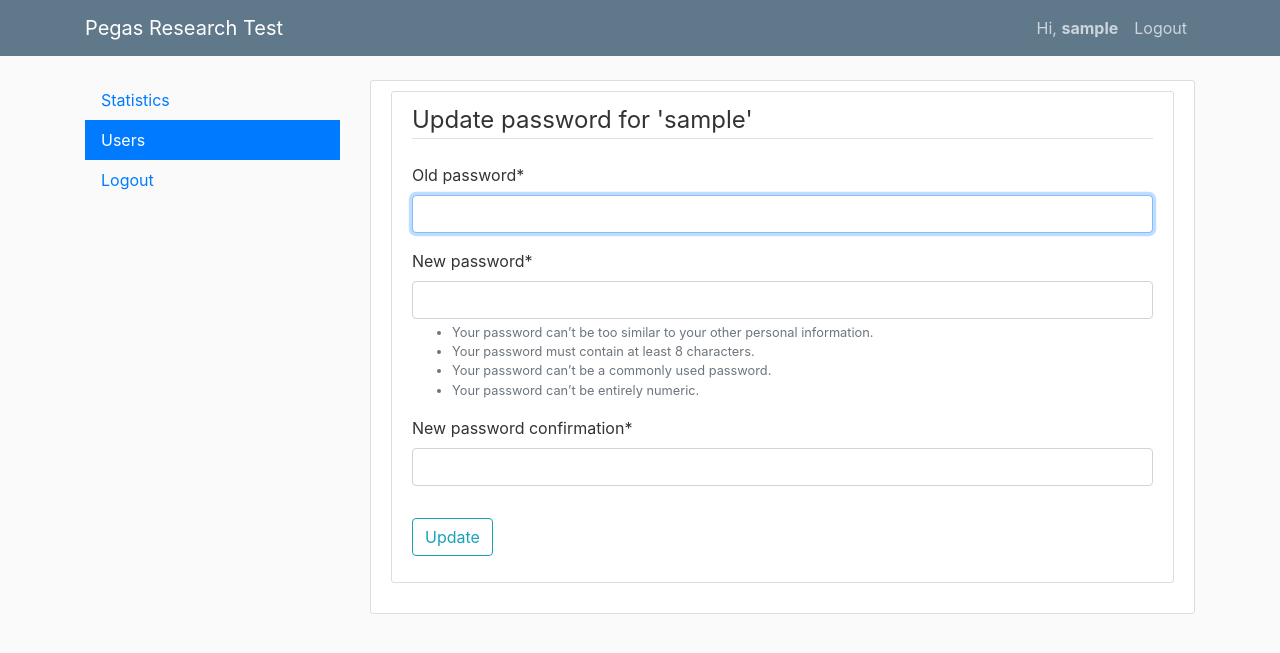
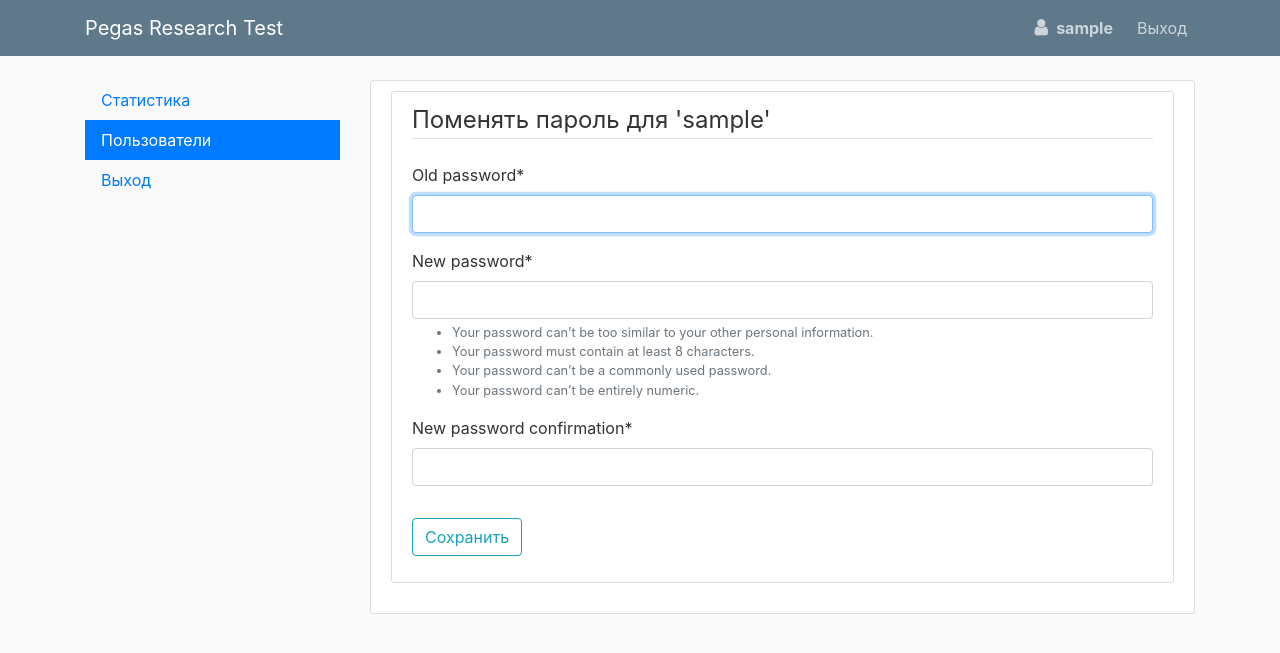
Before and after one commit to chernetsky/pegas-research-test, a Django app: page /user/1/update/ in a window 1280 px wide. Shown: the top 653 px of the page. Run offline with Django 3.2, Linux system fonts and the light colour scheme; the visitor is signed in with stand-in values (Sample User, id 1); data comes from the database, SQL or seed files in the repository; some libraries are stand-ins or nearby versions.

Commit message:
Translations

```diff
--- a/pegasResearchTest/data/static/data/main.css
+++ b/pegasResearchTest/data/static/data/main.css
@@ -31,6 +31,10 @@ body {
   #greeting {
     color: #cbd5db;
   }
+  #greeting .user {
+      font-size: 19px;
+      font-style: normal;
+  }
 
   .content-section {
     background: #ffffff;
--- a/pegasResearchTest/data/templates/data/about.html
+++ /dev/null
@@ -1,4 +0,0 @@
-{% extends 'data/base.html' %}
-{% block content %}
-    <h1>About</h1>>
-{% endblock %}
--- a/pegasResearchTest/data/templates/data/base.html
+++ b/pegasResearchTest/data/templates/data/base.html
@@ -35,12 +35,11 @@
                     <!-- Navbar Right Side -->
                     <div class="navbar-nav">
                         {% if user.is_authenticated %}
-                        <span class="nav-item nav-link" id="greeting">Hi, <b>{{ user.username }}</b></span>
-                        <a class="nav-item nav-link" href="{% url 'logout' %}">Logout</a>
+                        <span class="nav-item nav-link mr-2" id="greeting"><i class="user fa fa-user mr-2"></i><b>{{ user.username }}</b></span>
+                        <a class="nav-item nav-link" href="{% url 'logout' %}">Выход</a>
                         {% else %}
-                        <a class="nav-item nav-link" href="{% url 'login' %}">Login</a>
+                        <a class="nav-item nav-link" href="{% url 'login' %}">Вход</a>
                         {% endif%}
-                        <!-- <a class="nav-item nav-link" href="{% url 'user-create' %}">Create user</a> -->
                     </div>
                 </div>
             </div>
@@ -52,17 +51,17 @@
             <div class="col-md-3">
                 <nav id="main-menu" class="nav flex-column">
                     <a class="nav-link {% if activate == 'home' %}active{% endif %}" href="{% url 'data-home' %}">
-                        Statistics</a>
+                        Статистика</a>
                     {% if perms.auth.add_user %}
                         <a class="nav-link {% if activate == 'user' %}active{% endif %}" href="{% url 'user-list' %}">
-                            Users</a>
+                            Пользователи</a>
                     {% endif %}
                     {% if user.is_authenticated %}
                         <a class="nav-link" href="{% url 'logout' %}">
-                            Logout</a>
+                            Выход</a>
                     {% else %}
                         <a class="nav-link {% if request.path == '/login/' %}active{% endif %}" href="{% url 'login' %}">
-                            Login</a>
+                            Вход</a>
                     {% endif%}
                 </nav>
             </div>
--- a/pegasResearchTest/data/templates/data/home.html
+++ b/pegasResearchTest/data/templates/data/home.html
@@ -1,4 +1,4 @@
 {% extends 'data/base.html' %}
 {% block content %}
-    <h1>Statistics</h1>
+    <h1>Статистика</h1>
 {% endblock %}
--- a/pegasResearchTest/user/templates/user/form.html
+++ b/pegasResearchTest/user/templates/user/form.html
@@ -6,17 +6,17 @@
             {% csrf_token%}
             <fieldset class="form-group">
                 {% if request.path == '/user/create/' %}
-                    <legend class="border-bottom mb-4 ">Create new user</legend>
+                    <legend class="border-bottom mb-4 ">Создать пользователя</legend>
                 {% else %}
-                    <legend class="border-bottom mb-4 ">Update password for '{{ user.username }}'</legend>
+                    <legend class="border-bottom mb-4 ">Поменять пароль для '{{ user.username }}'</legend>
                 {% endif %}
                 {{ form|crispy }}
             </fieldset>
             <div class="form-group">
                 {% if request.path == '/create/' %}
-                    <button class="btn btn-outline-info" type="submit">Create</button>
+                    <button class="btn btn-outline-info" type="submit">Создать</button>
                 {% else %}
-                    <button class="btn btn-outline-info" type="submit">Update</button>
+                    <button class="btn btn-outline-info" type="submit">Сохранить</button>
                 {% endif %}
             </div>
         </form>
--- a/pegasResearchTest/user/templates/user/login.html
+++ b/pegasResearchTest/user/templates/user/login.html
@@ -5,11 +5,11 @@
         <form method="POST">
             {% csrf_token%}
             <fieldset class="form-group">
-                <legend class="border-bottom mb-4 ">Log In</legend>
+                <legend class="border-bottom mb-4 ">Вход</legend>
                 {{ form|crispy }}
             </fieldset>
             <div class="form-group">
-                <button class="btn btn-outline-info" type="submit">Login</button>
+                <button class="btn btn-outline-info" type="submit">Войти</button>
             </div>
         </form>
     </div>
--- a/pegasResearchTest/user/templates/user/profile.html
+++ /dev/null
@@ -1,4 +0,0 @@
-{% extends 'data/base.html' %}
-{% block content %}
-    <h1>{{ user.username }}</h1>
-{% endblock %}
--- a/pegasResearchTest/user/views.py
+++ b/pegasResearchTest/user/views.py
@@ -38,7 +38,7 @@ def create(request):
         if form.is_valid():
             form.save()
             username = form.cleaned_data.get('username')
-            messages.success(request, f'Account created for {username}.')
+            messages.success(request, f"Аккаунт '{username}' успешно создан.")
             return redirect('user-list')
     else:
         form = UserCreationForm()
@@ -57,7 +57,7 @@ def update(request, **kwargs):
         if form.is_valid():
             form.save()
             username = form.cleaned_data.get('username')
-            messages.success(request, f'Password changed for {user.username} account.')
+            messages.success(request, f"Пароль для аккаунта '{user.username}' изменён.")
             return redirect('user-list')
     else:
         form = PasswordChangeForm(user=user)
```
Also changed, not shown: pegasResearchTest/user/templates/user/confirm_delete.html (+3 -4 lines), pegasResearchTest/user/templates/user/create.html (deleted, +0 -16 lines), pegasResearchTest/user/templates/user/list.html (+4 -7 lines).
